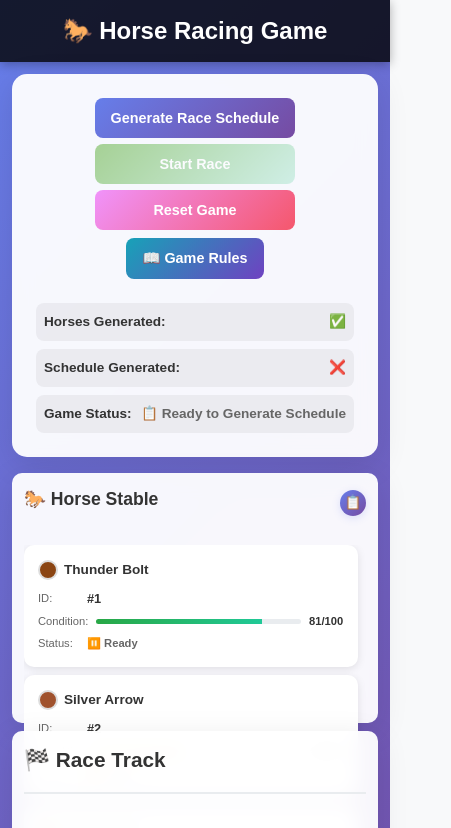
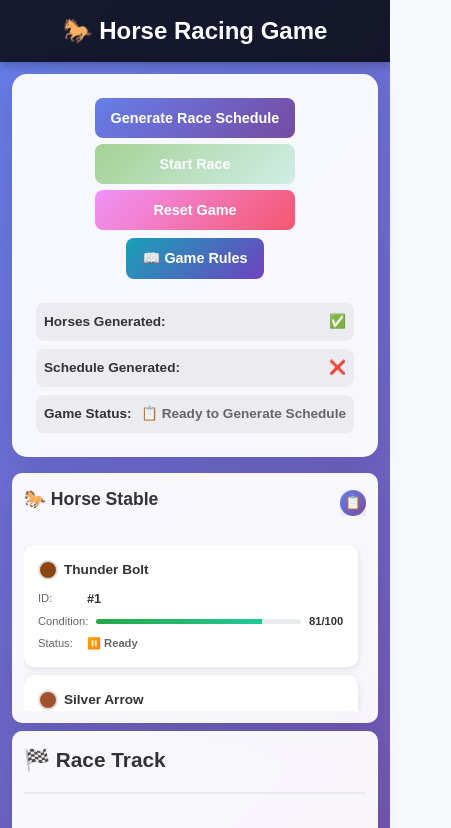
Before and after one commit to danylo-morhun/horse-racing, a Vue app: page / in a window 390 px wide. Shown: the top 828 px of the page, 451 px wide, since content can reach past the window. Built offline with nearby package versions, Linux system fonts and the light colour scheme.

Commit message:
fix mobile layout overflow issues in horse list and results components

```diff
--- a/src/App.vue
+++ b/src/App.vue
@@ -151,6 +151,7 @@ export default {
   .left-panel,
   .right-panel {
     max-height: 250px;
+    overflow: hidden;
   }
 }
 
--- a/src/components/HorseList.vue
+++ b/src/components/HorseList.vue
@@ -114,8 +114,10 @@ export default {
 <style scoped>
 .horse-list {
   height: 100%;
-  overflow: visible;
+  overflow: hidden;
   position: relative;
+  display: flex;
+  flex-direction: column;
 }
 
 .horse-list-header {
@@ -123,7 +125,8 @@ export default {
   justify-content: space-between;
   align-items: flex-start;
   margin-bottom: 1.5rem;
-  overflow: visible;
+  overflow: hidden;
+  flex-shrink: 0;
 }
 
 .header-left {
@@ -135,7 +138,7 @@ export default {
   flex-direction: column;
   align-items: flex-end;
   gap: 0.5rem;
-  overflow: visible;
+  overflow: hidden;
 }
 
 .icon-button {
@@ -179,7 +182,7 @@ export default {
   z-index: 99999;
   width: max-content;
   max-width: 400px;
-  overflow: visible;
+  overflow: hidden;
   box-shadow: 0 4px 12px rgba(0, 0, 0, 0.4);
   text-align: center;
 }
@@ -204,7 +207,7 @@ export default {
 .horses-grid {
   display: grid;
   gap: 1rem;
-  max-height: 500px;
+  flex: 1;
   overflow-y: auto;
   overflow-x: hidden;
   padding-right: 8px;
@@ -212,8 +215,11 @@ export default {
 }
 
 .horses-grid-container {
-  overflow: visible;
+  overflow: hidden;
   position: relative;
+  flex: 1;
+  display: flex;
+  flex-direction: column;
 }
 
 .horse-card {
@@ -379,7 +385,7 @@ export default {
   .horses-grid {
     grid-template-columns: 1fr;
     gap: 0.75rem;
-    max-height: 400px;
+    flex: 1;
     overflow-y: auto;
     overflow-x: hidden;
   }
--- a/src/components/Results.vue
+++ b/src/components/Results.vue
@@ -102,7 +102,7 @@ export default {
   height: 100%;
   display: flex;
   flex-direction: column;
-  overflow: visible;
+  overflow: hidden;
 }
 
 .results-header {
@@ -110,7 +110,8 @@ export default {
   justify-content: space-between;
   align-items: flex-start;
   margin-bottom: 1rem;
-  overflow: visible;
+  overflow: hidden;
+  flex-shrink: 0;
 }
 
 .header-left {
@@ -122,7 +123,7 @@ export default {
   flex-direction: column;
   align-items: flex-end;
   gap: 0.5rem;
-  overflow: visible;
+  overflow: hidden;
 }
 
 .subtitle {
@@ -173,7 +174,7 @@ export default {
   z-index: 9999;
   width: max-content;
   max-width: 400px;
-  overflow: visible;
+  overflow: hidden;
   box-shadow: 0 4px 12px rgba(0, 0, 0, 0.4);
   text-align: center;
 }
```
